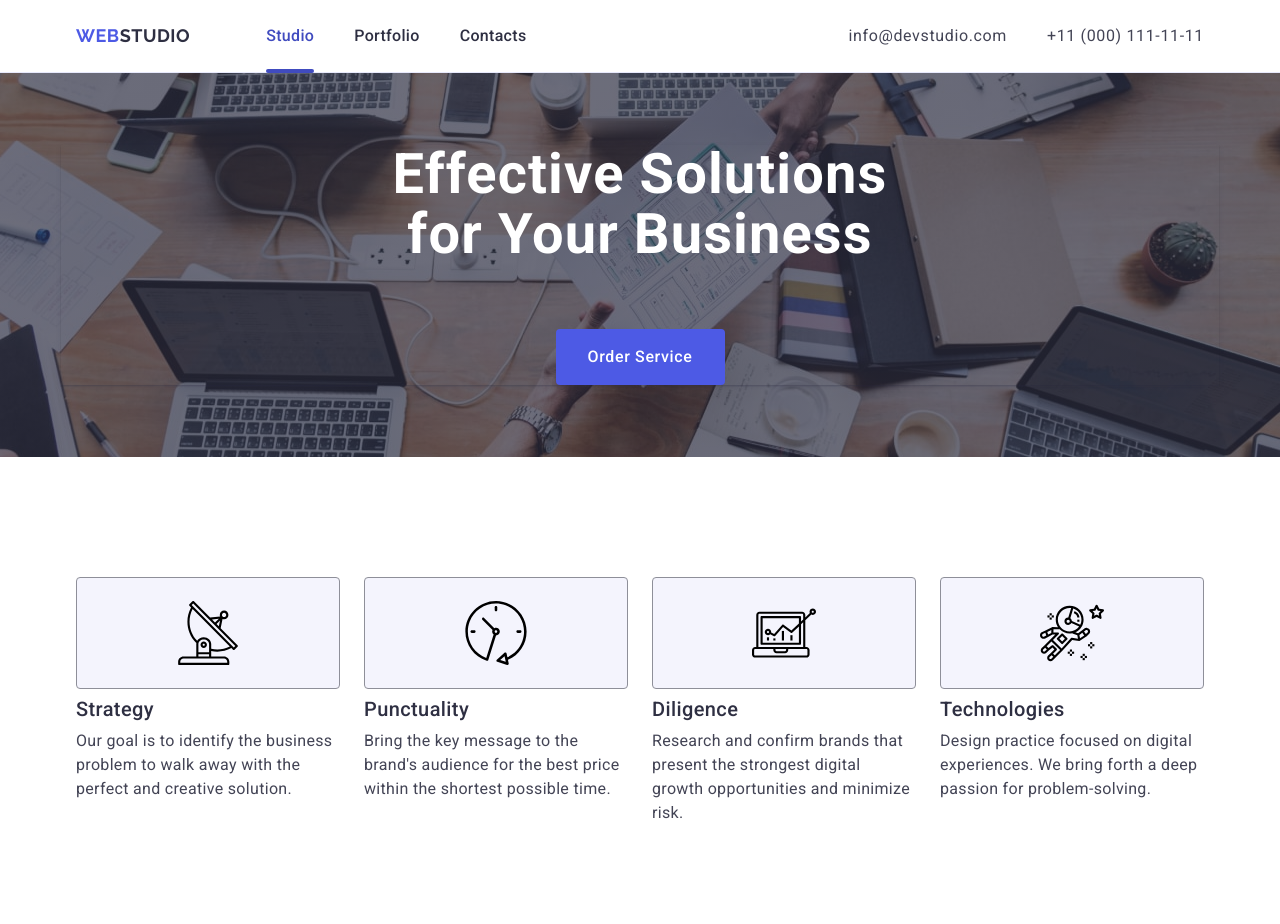
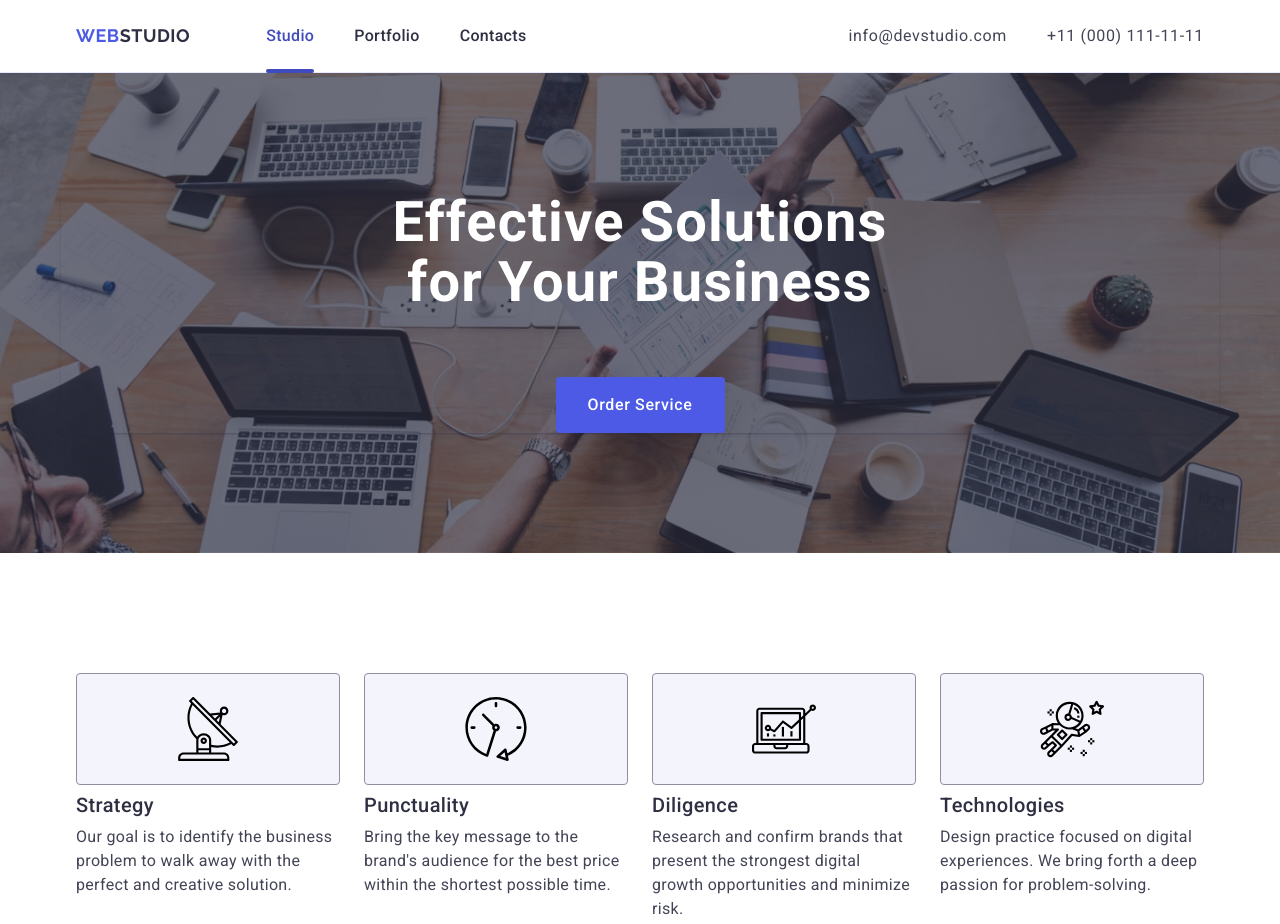
Before and after one commit to LeeFleming2024/goit-markup-hw-06, a plain HTML site: page index.html in a window 1280 px wide. Shown: the top 924 px of the page. Drawn offline with nearby package versions, Linux system fonts and the light colour scheme.

Commit message:
add index file

```diff
--- a/css/styles.css
+++ b/css/styles.css
@@ -48,6 +48,7 @@ section{
 @media screen and (min-width:768px) {
     .container {
         max-width: 768px;
+        min-height: 72px;
     }
 }
 
@@ -312,12 +313,12 @@ section{
 /* Solutions */
 
 .main-section-one {
-    /* background: #2e2f42; */
+    background-color: #2e2f42;
     background-image: linear-gradient(rgba(46, 47, 66, 0.7), rgba(46, 47, 66, 0.7)), url(../images/bg-office.jpg);
-    padding: 72px 0;
+    margin: 0 auto;
     background-repeat: no-repeat;
     background-position: center center;
-    background-size: 1440px 600px;
+    background-size: cover;
     min-width: 320px;
 }
 
```
